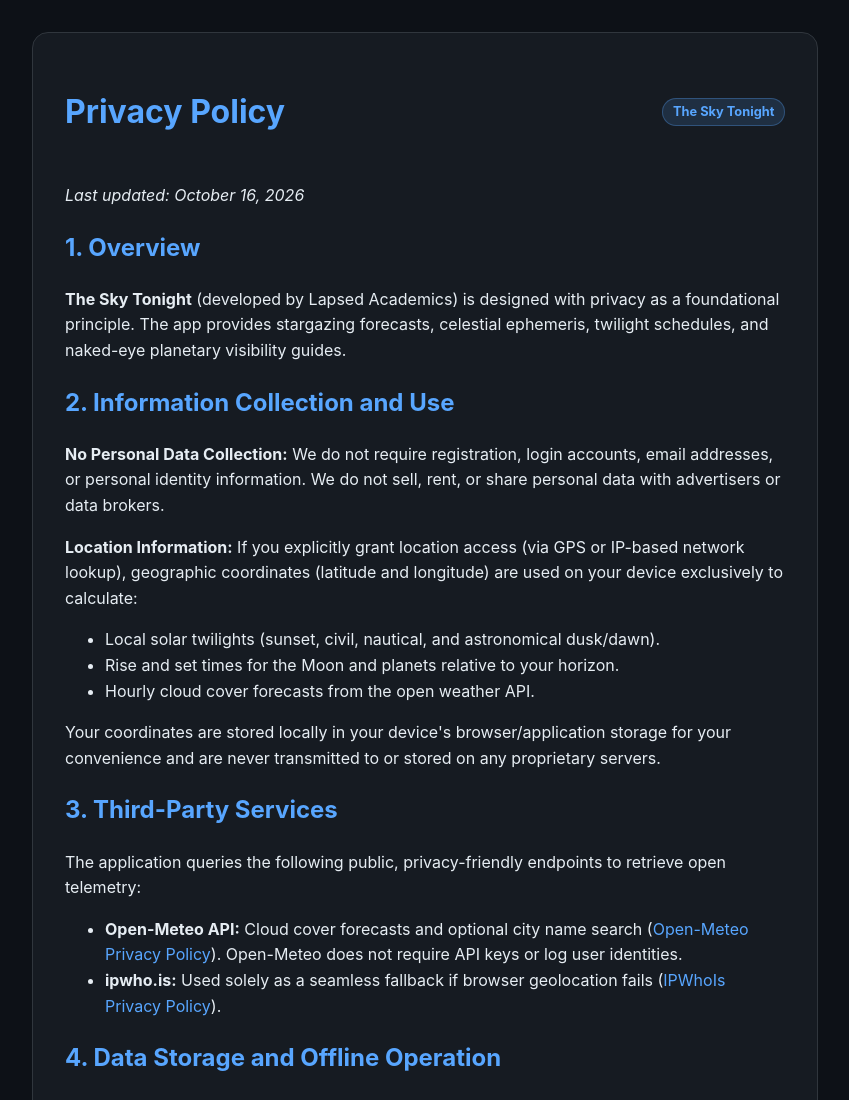
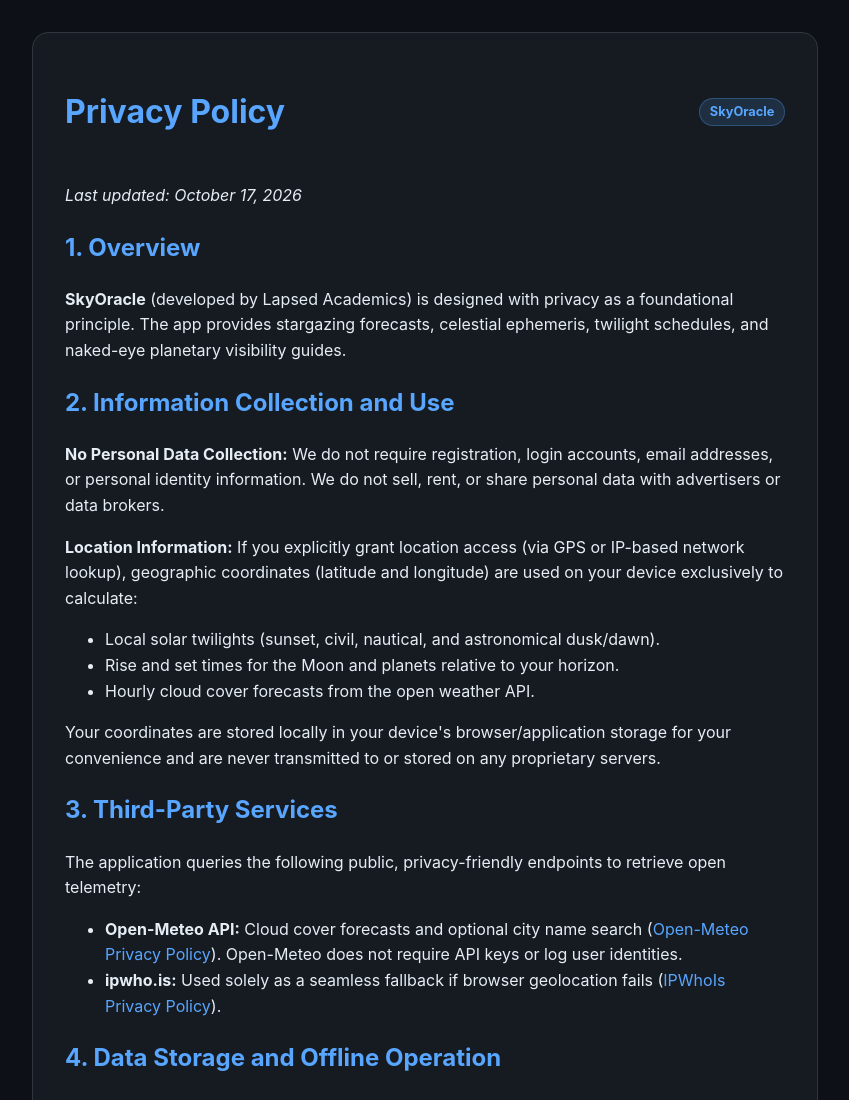
Before and after one commit to aacero/sky-tonight, a website: page public/privacy.html in a window 1280 px wide. Shown: the top 1100 px of the page, without its empty margins (215-1064 px from the left). Drawn offline with Linux system fonts and the light colour scheme.

Commit message:
docs: update privacy policy, README, and social meta tags for SkyOracle

```diff
--- a/public/privacy.html
+++ b/public/privacy.html
@@ -3,7 +3,7 @@
   <head>
     <meta charset="UTF-8" />
     <meta name="viewport" content="width=device-width, initial-scale=1.0" />
-    <title>Privacy Policy — The Sky Tonight</title>
+    <title>Privacy Policy — SkyOracle</title>
     <meta name="theme-color" content="#0d1117" />
     <style>
       body {
@@ -41,13 +41,13 @@
     <div class="container">
       <div style="display: flex; align-items: center; justify-content: space-between; margin-bottom: 1.5rem;">
         <h1>Privacy Policy</h1>
-        <span class="badge">The Sky Tonight</span>
+        <span class="badge">SkyOracle</span>
       </div>
-      <p><em>Last updated: October 16, 2026</em></p>
+      <p><em>Last updated: October 17, 2026</em></p>
 
       <h2>1. Overview</h2>
       <p>
-        <strong>The Sky Tonight</strong> (developed by Lapsed Academics) is designed with privacy as a foundational principle.
+        <strong>SkyOracle</strong> (developed by Lapsed Academics) is designed with privacy as a foundational principle.
         The app provides stargazing forecasts, celestial ephemeris, twilight schedules, and naked-eye planetary visibility guides.
       </p>
 
```
Also changed, not shown: index.html (+11 -0 lines), README.md, public/feature-graphic.png (added).
